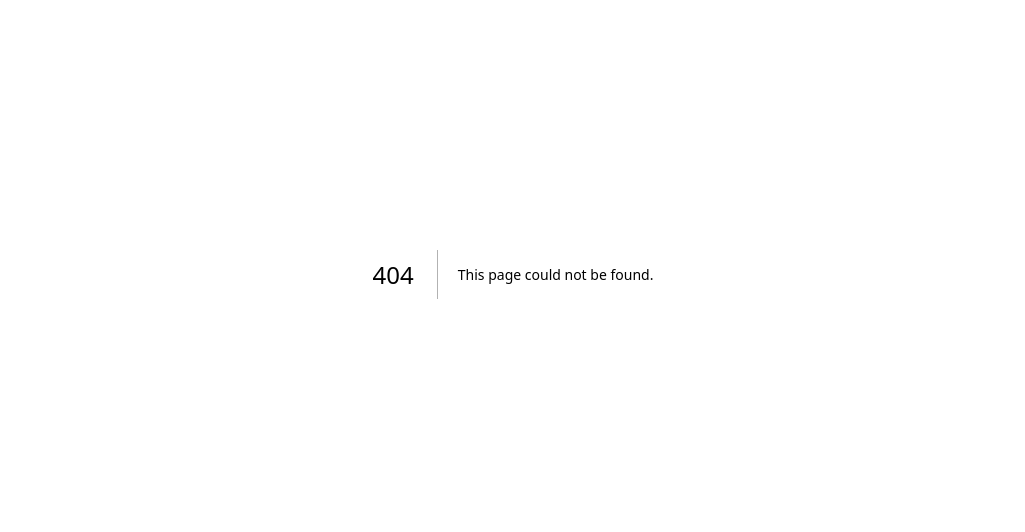
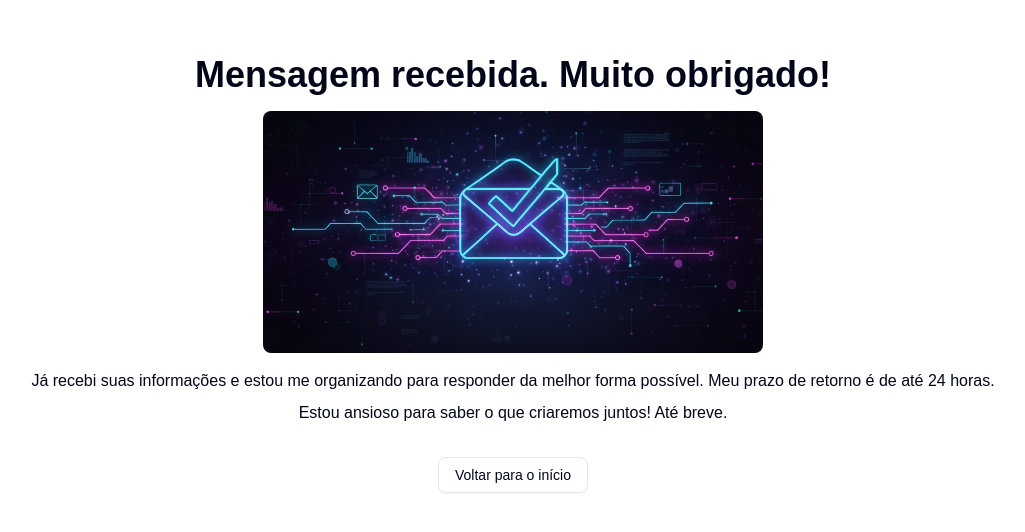
Before and after one commit to Edu-Fortes/edufortesdev-portifolio, a Next.js app: page /thanks in a window 1280 px wide. Before the commit this address had no page. Shown: the part 126-658 px from the top of the page, without its empty margins (127-1152 px from the left). Built offline with nearby package versions, Linux system fonts and the light colour scheme; a web font is replaced by a local one.

Commit message:
feat: add Thanks page with message confirmation and image display

```diff
--- a/src/app/layout.tsx
+++ b/src/app/layout.tsx
@@ -16,7 +16,12 @@
   children: React.ReactNode;
 }>) {
   return (
-    <html lang="en" suppressHydrationWarning className="scroll-smooth">
+    <html
+      lang="en"
+      suppressHydrationWarning
+      className="scroll-smooth"
+      data-scroll-behavior="smooth"
+    >
       <body className={`${inter.variable} antialiased`}>
         <ThemeProvider
           attribute="class"
--- /dev/null
+++ b/src/app/thanks/page.tsx
@@ -0,0 +1,29 @@
+import { Button } from '@/components/ui/button';
+import Image from 'next/image';
+import Link from 'next/link';
+
+export default function Thanks() {
+  return (
+    <main className="bg-background flex min-h-screen flex-col items-center justify-center px-4 font-sans">
+      <h1 className="text-4xl font-bold">Mensagem recebida. Muito obrigado!</h1>
+      <Image
+        src="/dark-mail.png"
+        alt="Obrigado"
+        width={500}
+        height={300}
+        className="mt-4 rounded-md"
+        priority
+      />
+      <p className="mt-4">
+        Já recebi suas informações e estou me organizando para responder da
+        melhor forma possível. Meu prazo de retorno é de até 24 horas.
+      </p>
+      <p className="mt-2">
+        Estou ansioso para saber o que criaremos juntos! Até breve.
+      </p>
+      <Button variant="outline" className="mt-8">
+        <Link href="/">Voltar para o início</Link>
+      </Button>
+    </main>
+  );
+}
```
Also changed, not shown: public/dark-mail.png (added).
